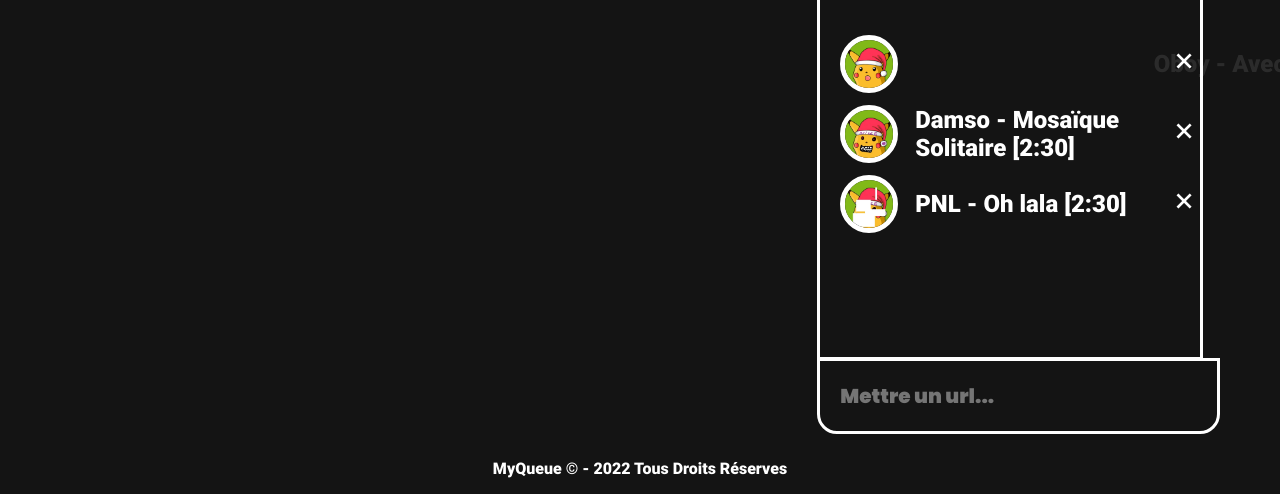
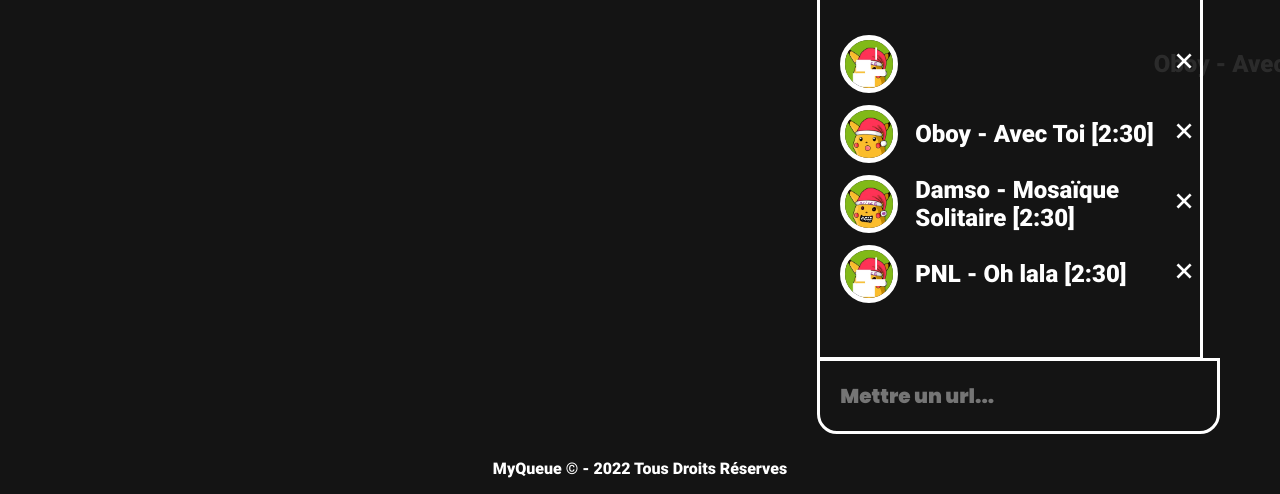
Before and after one commit to Atlasentinel/MyQueue, a website: page public/room.html in a window 1280 px wide. Shown: the part 306-800 px from the top of the page. Drawn offline with nearby package versions, Linux system fonts and the light colour scheme; no server answers.

Commit message:
v_ 05_12_2022_23:17

```diff
--- a/public/room.html
+++ b/public/room.html
@@ -15,12 +15,6 @@
     <script src="/socket.io/socket.io.js"></script>
     <script>
       var socket = io();
-      socket.on('pseudo', function (pseudo) {
-        console.log("pseudo recu 2: " + pseudo);
-    })
-      socket.on('create-room', function(roomName){
-        console.log(roomName);
-      });
     </script>
     <header>
       <nav>
@@ -75,6 +69,19 @@
         </div>
         <div class="music-queue">
           <ul class="ul-music">
+            <li class="li-music">
+              <div class="music">
+                <div class="img"><img src="images/test3.jpg" /></div>
+                <div class="music-text">
+                  <span>Oboy - Avec Toi [2:30]</span>
+                </div>
+                <div class="music-delete">
+                  <span id="delete"
+                    ><i class="bx bx-x bx-rotate-180"></i
+                  ></span>
+                </div>
+              </div>
+            </li>
             <li class="li-music">
               <div class="music">
                 <div class="img"><img src="images/test.jpg" /></div>
```
